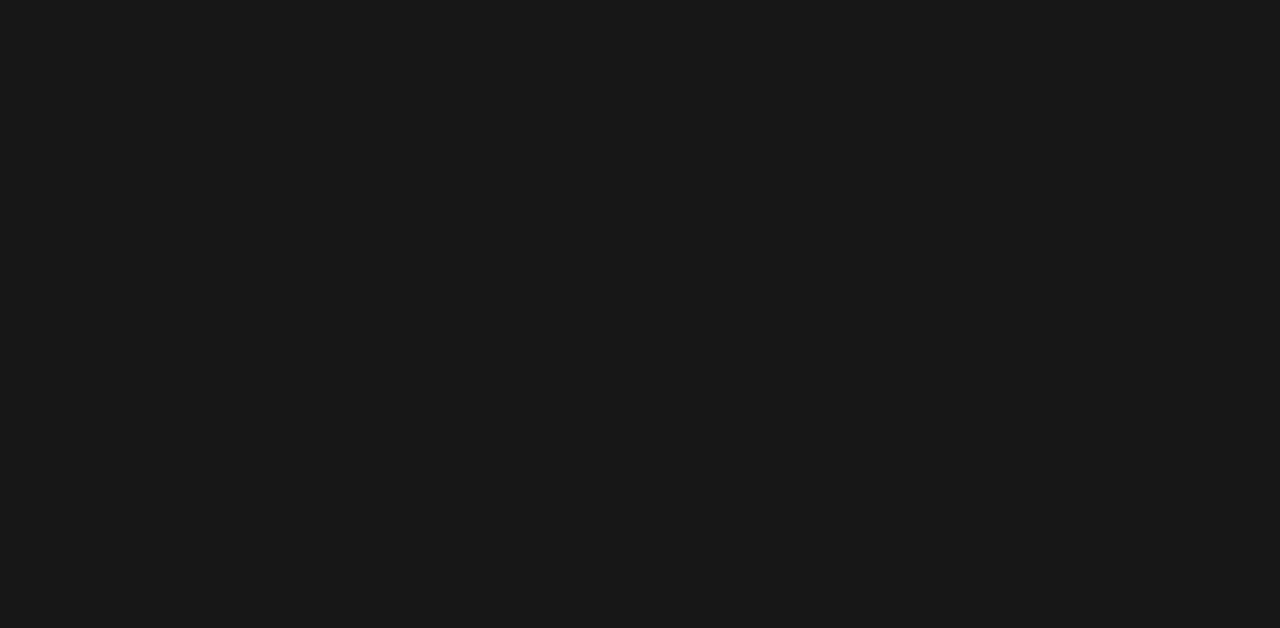
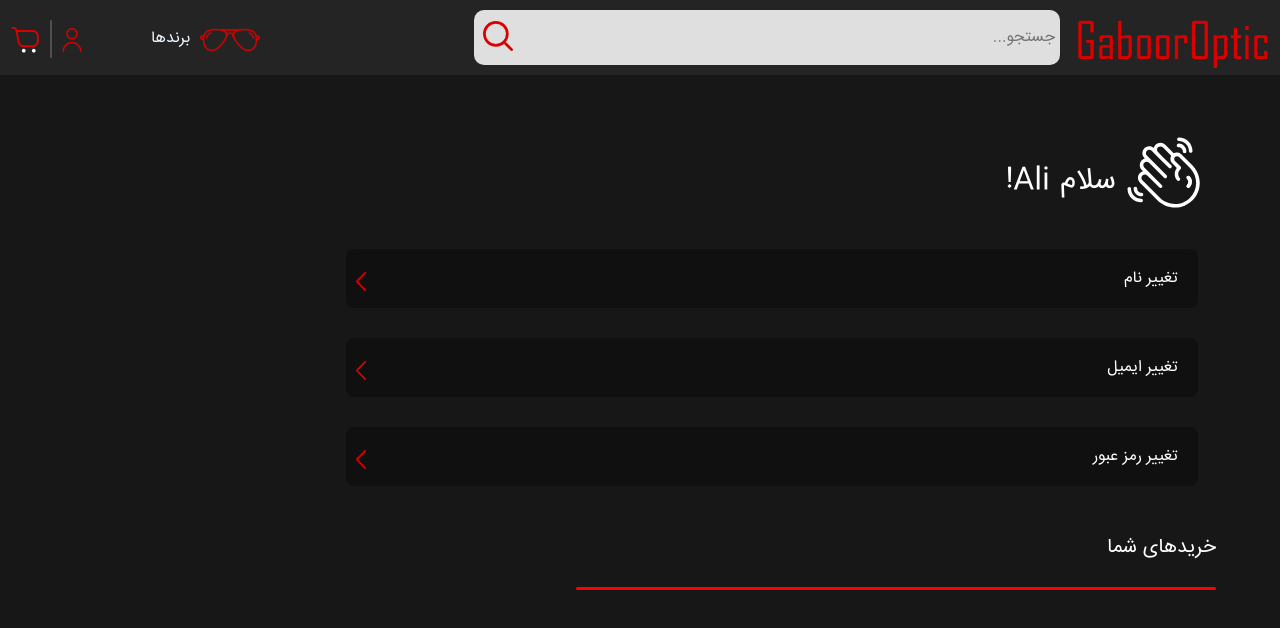
Before and after one commit to salinaria/gaboor-optic, a React (Create React App) app in the folder front-end/: page /UserPage in a window 1280 px wide. Before the commit this address had no page. Shown: the top 628 px of the page. Built offline with nearby package versions, Linux system fonts and the light colour scheme.

Commit message:
Starting design of Userpage and almost finishing it

```diff
--- a/front-end/src/App.js
+++ b/front-end/src/App.js
@@ -4,6 +4,7 @@ import { BrowserRouter, Routes, Route } from "react-router-dom";
 import SearchPage from "./components/SearchPage/SearchPage";
 import Login from "./components/Login/Login";
 import Signin from "./components/Signin/Signin";
+import UserPage from "./components/Userpage/UserPage";
 
 function App() {
   return (
@@ -13,6 +14,7 @@ function App() {
         <Route path="/search/:search" element={<SearchPage />} />
         <Route path="/Login" element = {<Login/>}/>
         <Route path="/Signin" element = {<Signin/>}/>
+        <Route path="/UserPage" element ={<UserPage/>}/>
       </Routes>
     </BrowserRouter>
   );
--- a/front-end/src/components/Userpage/UserPage.js
+++ b/front-end/src/components/Userpage/UserPage.js
@@ -1,11 +1,33 @@
 import Navbar from "../Navbar/Navbar";
-import classes from "../SearchPage/SearchPage.module.css"
-
+import classes from "../Userpage/UserPage.module.css";
+import hello from "../../assets/hello.svg";
+import next from "../../assets/next.svg";
 const UserPage = () => {
-   return (
+  return (
     <div>
       <Navbar />
-
+      <div className={classes.welcome}>
+        <img src={hello} alt="hello" />
+        <p>سلام</p>
+        <p>!Ali </p>
+      </div>
+      <div className={classes.change}>
+        <img src={next} alt="next" />
+        <p>تغییر نام</p>
+      </div>
+      <div className={classes.change}>
+        <img src={next} alt="next" />
+        <p>تغییر ایمیل</p>
+      </div>
+      <div className={classes.change}>
+        <img src={next} alt="next" />
+        <p>تغییر رمز عبور</p>
+      </div>
+      <div className={classes.purchase}>
+        <h1 className={classes.pur_text}>خرید‌های شما</h1>
+        <div className={classes.line}></div>
+        <div className={classes.pur_container}></div>
+      </div>
     </div>
   );
 };
--- a/front-end/src/components/Userpage/UserPage.module.css
+++ b/front-end/src/components/Userpage/UserPage.module.css
@@ -0,0 +1,79 @@
+.welcome{
+    display: flex;
+    flex-direction: row-reverse;
+    font-size: 30px;
+    margin-right: 5%;
+    margin-top: 50px;
+    margin-bottom: -30px;
+}
+.welcome img{
+    width: 100px;
+}
+.welcome p{
+    margin-left: 10px;
+}
+
+.change{
+    display: grid;
+    margin-top: 30px;
+    padding-right: 20px;
+    background-color: #101010;
+    border-radius: 8px;
+    width: 65%;
+    margin-left: 27%;
+    text-align: right;
+}
+.change img{
+    width: 10px;
+    margin-top: 23px;
+    margin-left: 10px;
+    display: grid;
+    grid-column: 1/2;
+}
+.change p{
+    text-align: right;
+    display: grid;
+    grid-column: 2/2;
+}
+
+.purchase {
+    width: 100%;
+    display: flex;
+    flex-direction: column;
+    margin-top: 30px;
+  }
+  .pur_text {
+    text-align: right;
+    margin-right: 5%;
+    font-size: 20px;
+    font-style: normal;
+    font-weight: normal;
+    color: white;
+  }
+  .line {
+    border-radius: 5px;
+    width: 50%;
+    margin-left: 45%;
+    height: 3px;
+    background-color: red;
+    margin-top: 10px;
+  }
+
+
+@media only screen and (max-width: 600px) {
+    .welcome{
+        margin-top: 80px;
+        font-size: 23px;
+        margin-right: 2%;
+        margin-bottom: 0px;
+    }
+    .welcome img{
+        width: 60px;
+    }
+    .change{
+      width: 90%;
+      margin-left: 2%;
+      border: none;
+      margin-top: 10px;
+    }
+  }
```
Also changed, not shown: front-end/src/assets/hello.png (deleted), front-end/src/assets/hello.svg (added).
